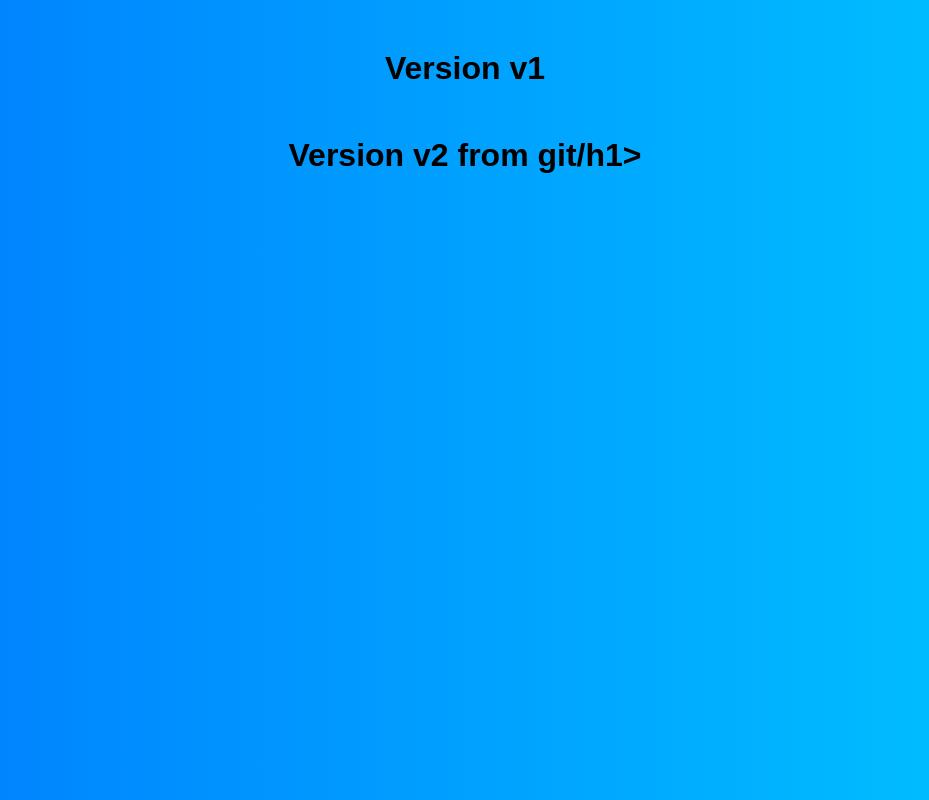
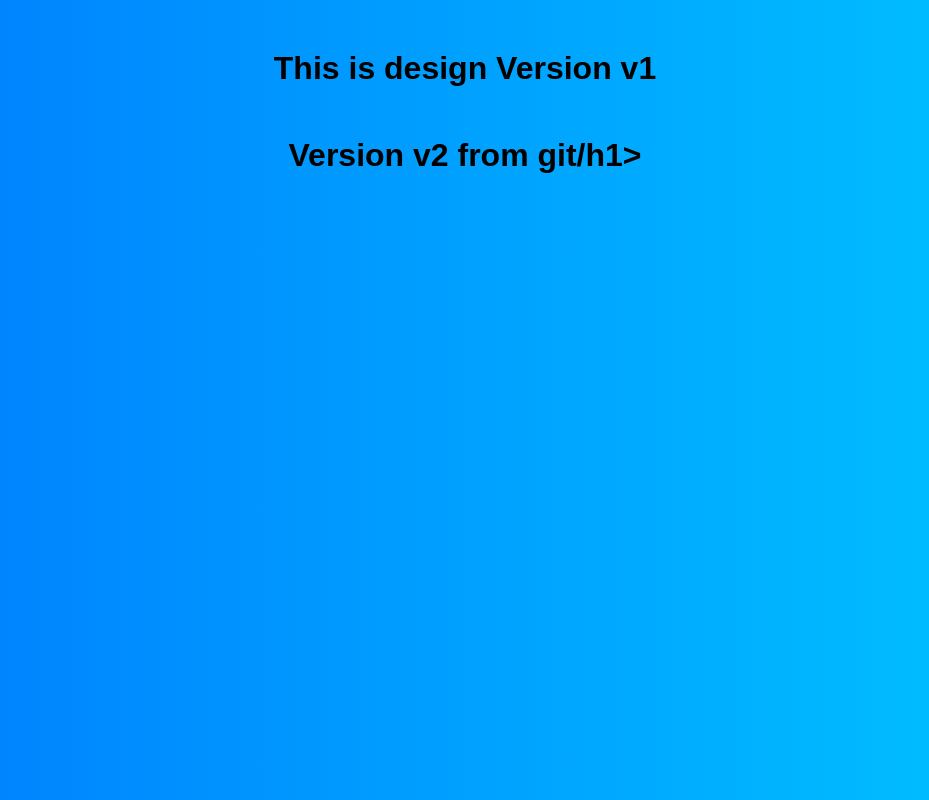
Before and after one commit to saandeepdhanwaate/gitlearn, a plain HTML site: page index.html in a window 1280 px wide. Shown: the whole page, without its empty margins (175-1104 px from the left). Drawn offline with Linux system fonts and the light colour scheme.

Commit message:
Added h1 heading

```diff
--- a/index.html
+++ b/index.html
@@ -9,7 +9,7 @@
 </head>
 
 <body>
-  <h1> Version v1</h1>
+  <h1> This is design Version v1</h1>
   <h1> Version v2 from git/h1>
   <script src="script.js"></script>
 </body>
```
